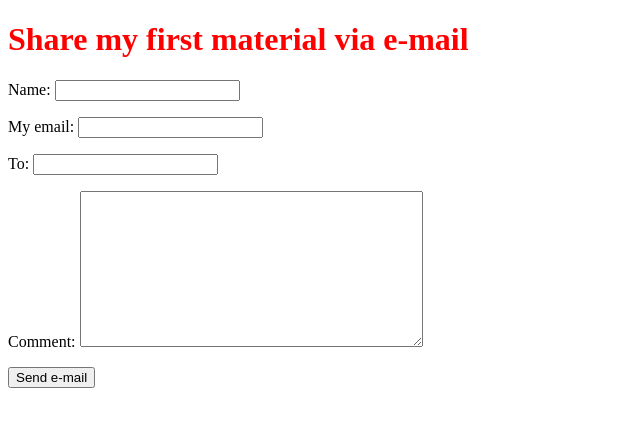
After one commit to alex-shef/it-winter-django, a Django app: page /1/share/ in a window 1280 px wide. The commit adds this page. Shown: the top 427 px of the page, without its empty margins (0-640 px from the left). Run offline with Django 3.2, Linux system fonts and the light colour scheme; data comes from the database, SQL or seed files in the repository; both versions use the stored data as it was after the commit.

Commit message:
Send email functionality

```diff
--- /dev/null
+++ b/lesson/forms.py
@@ -0,0 +1,9 @@
+from django import forms
+
+
+class EmailMaterialForm(forms.Form):
+    name = forms.CharField(max_length=25)
+    my_email = forms.EmailField()
+    to = forms.EmailField()
+    comment = forms.CharField(required=False,
+                              widget=forms.Textarea)
--- a/lesson/models.py
+++ b/lesson/models.py
@@ -41,8 +41,10 @@ class Material(models.Model):
     author = models.ForeignKey(User,
                                on_delete=models.CASCADE,
                                related_name='user_materials')
+
+    objects = models.Manager()
     published = PublishedManager()
-    objects = models.Manager()
+
     # class Meta:
     #     ordering = ('-publish', )
     #
--- a/lesson/templates/material/detail.html
+++ b/lesson/templates/material/detail.html
@@ -11,4 +11,9 @@
     <p>
         {{ material.body|linebreaks }}
     </p>
+    <p>
+        <a href="{% url "lesson:share_material" material.id %}" >
+            Share this post
+        </a>
+    </p>
 {% endblock %}
--- a/lesson/templates/material/list.html
+++ b/lesson/templates/material/list.html
@@ -12,7 +12,7 @@
             Published {{ material.publish }} by {{ material.author }}
         </p>
         <p>
-            {{ material.body|truncatewords:5|linebreaks }}
+            {{ material.body|linebreaks|truncatewords_html:5 }}
         </p>
     {% endfor %}
 {% endblock %}
--- /dev/null
+++ b/lesson/templates/material/share.html
@@ -0,0 +1,17 @@
+{% extends "base.html" %}
+
+{% block title %}Share material{% endblock %}
+
+{% block content %}
+    {% if sent%}
+        <h1>E-mail successfully sent</h1>
+        <p>{{ material.title }} was successfully sent to {{ form.cleaned_data.to }}</p>
+    {% else %}
+        <h1> Share {{ material.title }} via e-mail</h1>
+        <form action="." method="post">
+            {{ form.as_p }}
+            {% csrf_token %}
+            <input type="submit" value="Send e-mail">
+        </form>
+    {% endif %}
+{% endblock %}
--- a/lesson/urls.py
+++ b/lesson/urls.py
@@ -3,8 +3,11 @@ from . import views
 
 app_name = 'lesson'
 urlpatterns = [
-    path('', views.all_materials, name='all_materials'),
+    # path('', views.all_materials, name='all_materials'),
+    path('', views.MaterialListView.as_view(), name='all_materials'),
     path('<int:year>/<int:month>/<int:day>/<slug:slug>/',
          views.material_details,
          name='material_details'),
+    path('<int:material_id>/share/', views.share_material,
+         name='share_material')
 ]
--- a/lesson/views.py
+++ b/lesson/views.py
@@ -1,25 +1,66 @@
 from django.shortcuts import render, get_object_or_404
-
+from django.core.mail import send_mail
 from . import models
 
+from django.views.generic import ListView
+
+from . import forms
 # Create your views here.
 
 
-def all_materials(request):
-    # material_list = models.Material.objects.all()
-    material_list = models.Material.published.all()
-    return render(request,
-                  'material/list.html',
-                  {"materials": material_list})
+# def all_materials(request):
+#     material_list = models.Material.objects.all()
+#     # material_list = models.Material.published.all()
+#     return render(request,
+#                   'material/list.html',
+#                   {"materials": material_list})
+
+
+class MaterialListView(ListView):
+    queryset = models.Material.objects.all()
+    context_object_name = 'materials'
+    template_name = 'material/list.html'
 
 
 def material_details(request, year, month, day, slug):
     material = get_object_or_404(models.Material,
                                  slug=slug,
-                                 status="public",
+                                 # status="public",
                                  publish__year=year,
                                  publish__month=month,
                                  publish__day=day)
     return render(request,
                   'material/detail.html',
                   {'material': material})
+
+
+def share_material(request, material_id):
+    material = get_object_or_404(models.Material, id=material_id)
+    sent = False
+
+    if request.method == 'POST':
+        form = forms.EmailMaterialForm(request.POST)
+        if form.is_valid():
+            cd = form.cleaned_data
+            # prepare data for email
+            material_uri = request.build_absolute_uri(
+                    material.get_absolute_url(),
+            )
+            subj = "{} ({}) recommends {}".format(
+                    cd['name'],
+                    cd['my_email'],
+                    material.title,
+            )
+            body = "{title} at {link} \n\n{person}'s comment: {comment}".format(
+                    title=material.title,
+                    link=material_uri,
+                    person=cd['name'],
+                    comment=cd['comment'],
+            )
+            send_mail(subj, body, 'admin@myletter.com', [cd['to'], ])
+            sent = True
+    else:
+        form = forms.EmailMaterialForm()
+    return render(request, 'material/share.html', {'material': material,
+                                                   'form': form,
+                                                   'sent': sent})
--- a/wint/settings.py
+++ b/wint/settings.py
@@ -119,3 +119,4 @@ USE_TZ = True
 # https://docs.djangoproject.com/en/3.0/howto/static-files/
 
 STATIC_URL = '/static/'
+EMAIL_BACKEND = 'django.core.mail.backends.console.EmailBackend'
--- a/wint/urls.py
+++ b/wint/urls.py
@@ -18,5 +18,5 @@ from django.urls import path, include
 
 urlpatterns = [
     path('admin/', admin.site.urls),
-    path('lesson/', include('lesson.urls', namespace='lesson')),
+    path('', include('lesson.urls', namespace='lesson')),
 ]
```
Also changed, not shown: db.sqlite3.
